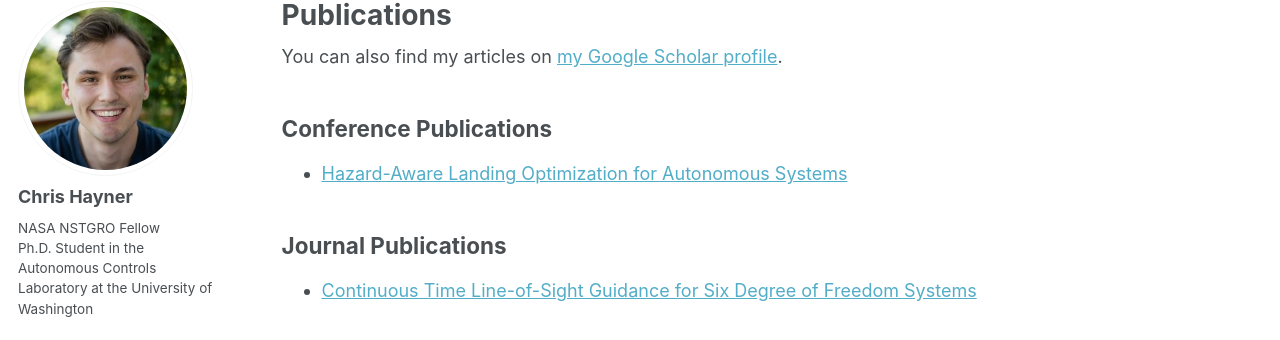
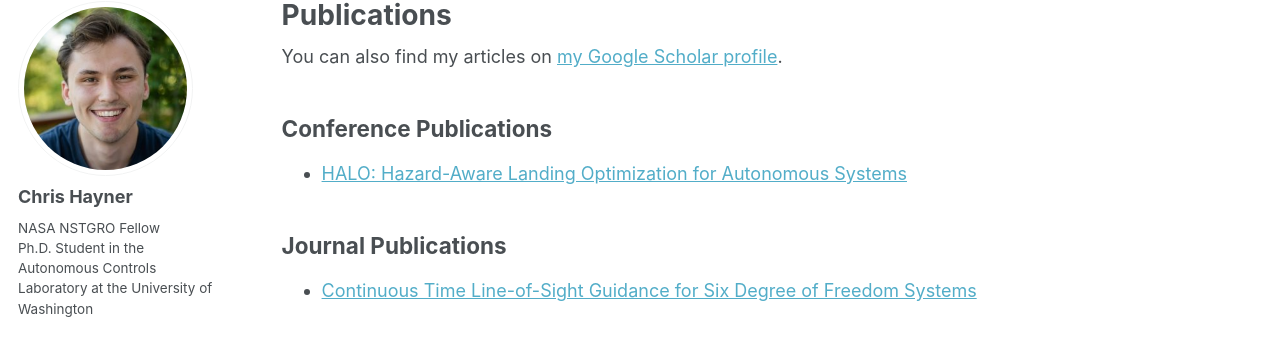
Before and after one commit to haynec/haynec.github.io, a Jekyll site: the page built from _pages/publications.html, in a window 1280 px wide and 900 px high. Shown: the part 105-445 px from the top of the window. Built offline with Jekyll 4.4.1, drawn with Linux system fonts in a browser that asks for light colours; some web fonts are replaced.

Commit message:
updated paper names

```diff
--- a/_pages/publications.html
+++ b/_pages/publications.html
@@ -13,7 +13,7 @@ author_profile: true
 
 <h2>Conference Publications</h2>
 <ul>
-  <li><a href="/papers/halo_paper/">Hazard-Aware Landing Optimization for Autonomous Systems</a></li>
+  <li><a href="/papers/halo_paper/">HALO: Hazard-Aware Landing Optimization for Autonomous Systems</a></li>
 </ul>
 
 <h2>Journal Publications</h2>
```
